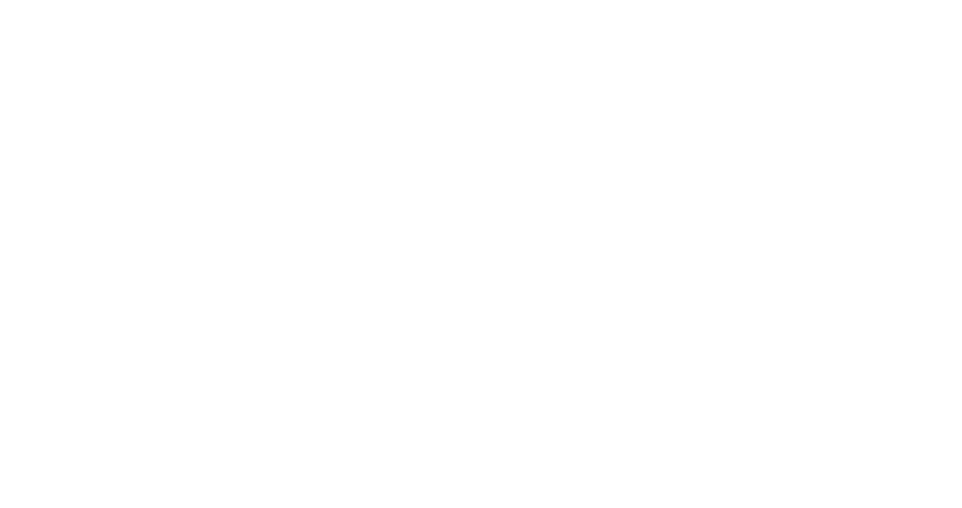
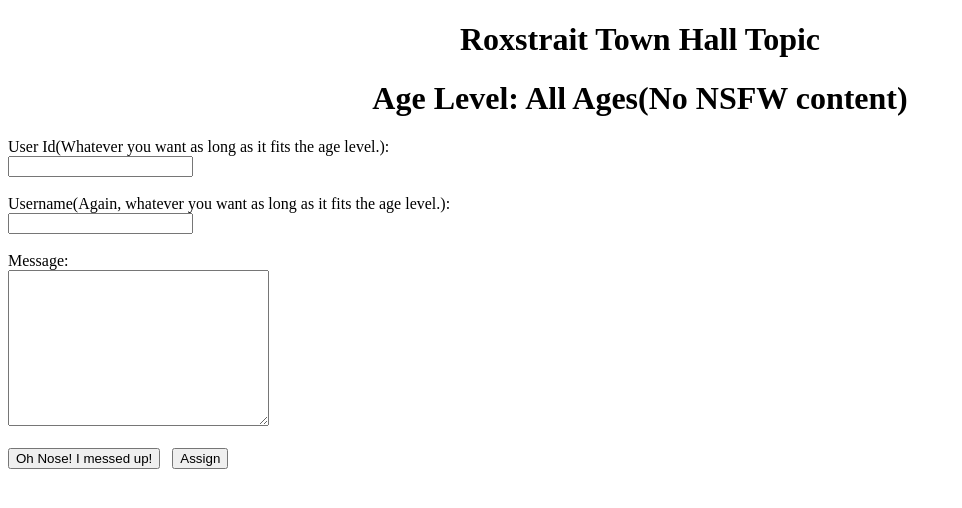
Before and after one commit to CodeSalvageO/topic, a plain HTML site: page index.html in a window 1280 px wide. Shown: the whole page, without its empty margins (0-962 px from the left). Drawn offline with Linux system fonts and the light colour scheme.

Commit message:
Update index.html

```diff
--- a/index.html
+++ b/index.html
@@ -1,4 +1,22 @@
 <!DOCTYPE HTML>
 
 <html>
-<body bg-color:"blue">
+  <head><title>Roxstrait Town Hall Topic</title></head>
+  <body>
+    <h1 align="center">Roxstrait Town Hall Topic</h1>
+    <h1 align="center">Age Level: All Ages(No NSFW content)</h1>
+    <p align="center">
+      <form method="POST" action="/javaxml2/servlet/javaxml2.UpdateItemServlet">
+        User Id(Whatever you want as long as it fits the age level.): <br />
+        <input name="id1" type="text" maxLength="10" /><br /><br />
+        Username(Again, whatever you want as long as it fits the age level.): <br />
+        <input name="id2" type="text" maxLength="40" /><br /><br />
+        Message: <br />
+        <textarea name="id3" rows="10" cols="30" wrap="wrap" ></textarea>
+        <br /><br />
+        <input type="reset" value="Oh Nose! I messed up!" />&nbsp;&nbsp;
+        <input type="submit" value="Assign" />
+       </form>
+    </p>
+  </body>
+</html>
```
